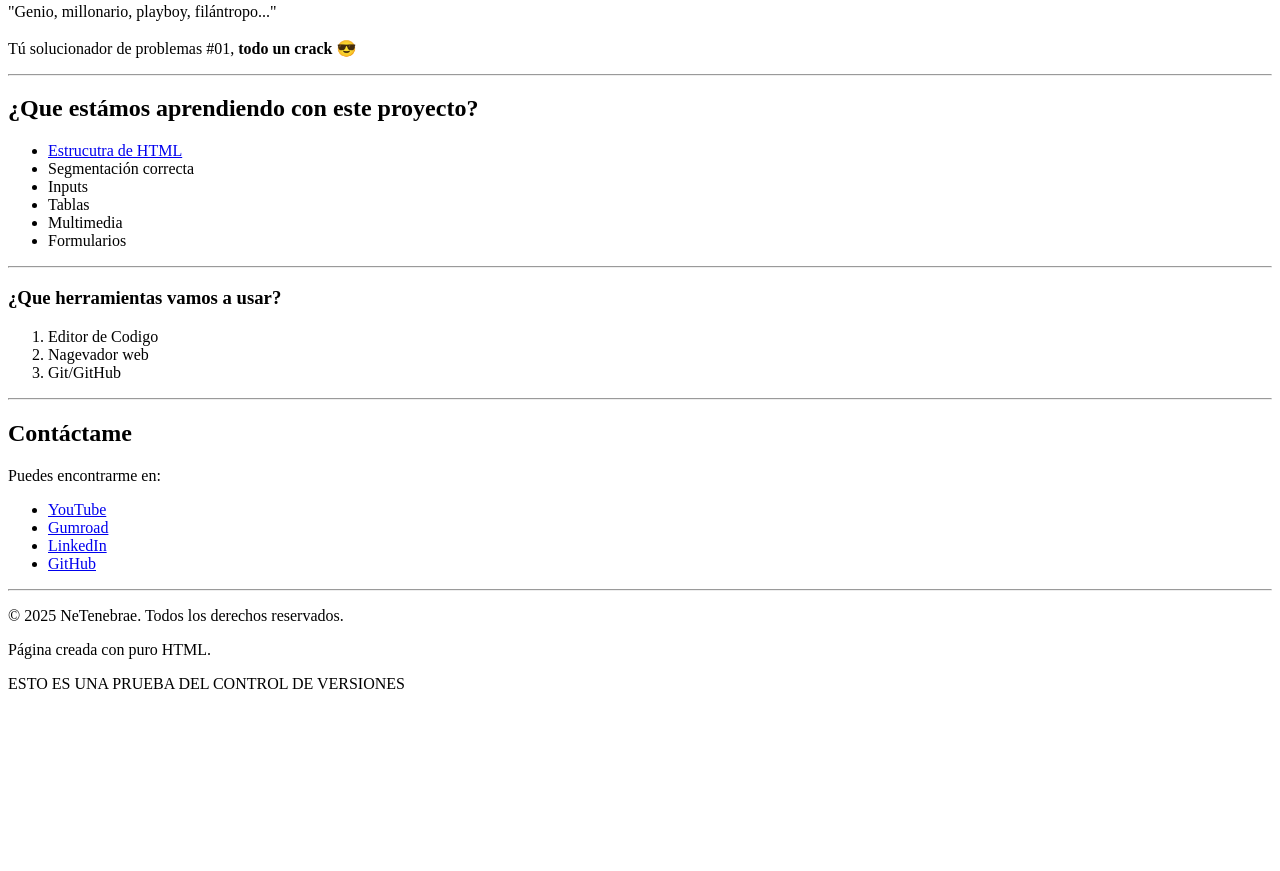
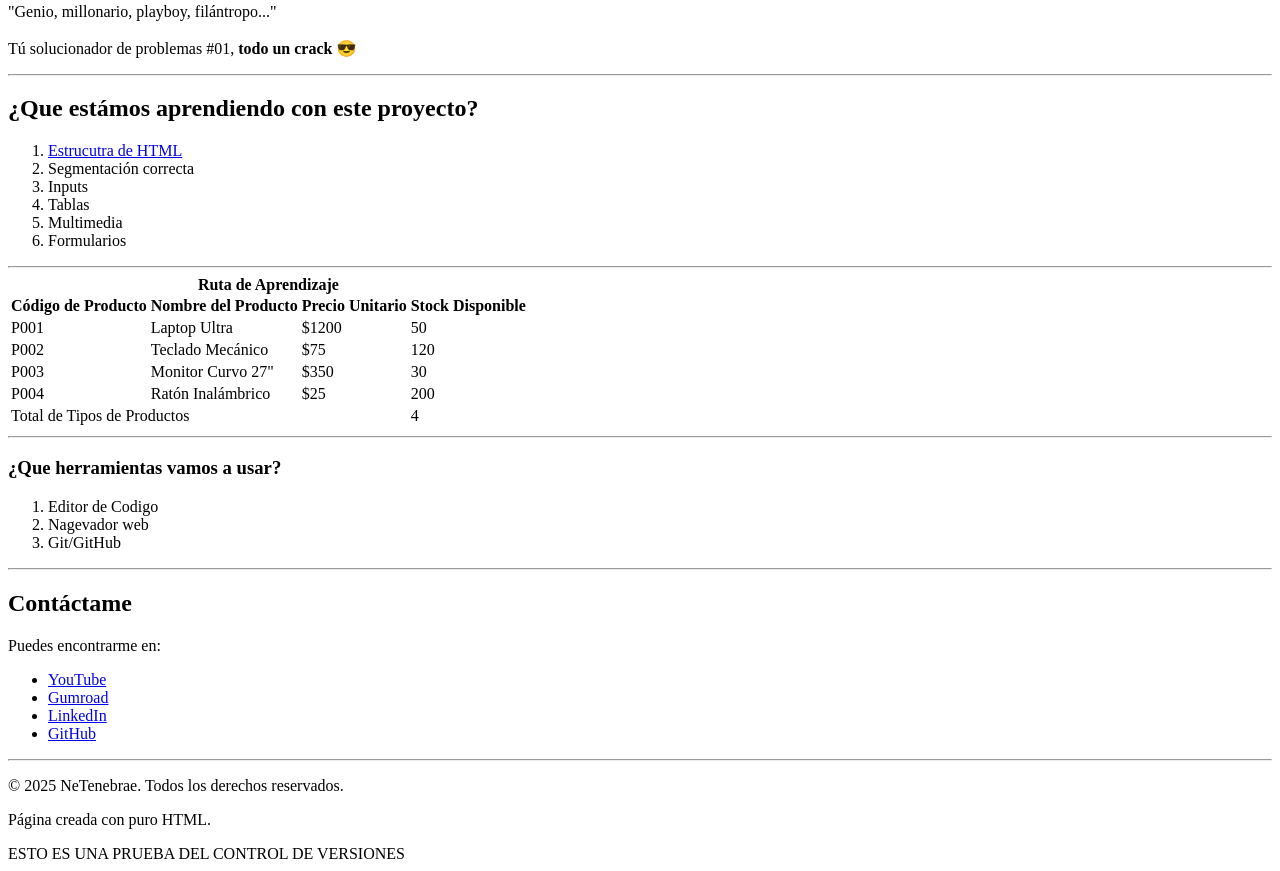
Before and after one commit to NeTenebraes/AprendiendoHTML, a plain HTML site: page index.HTML in a window 1280 px wide. Shown: the part 1097-1968 px from the top of the page. Before the commit the page ends 1798 px from the top, so only its background shows below. Drawn offline with Linux system fonts and the light colour scheme.

Commit message:
Esto es una prueba de Commit de un solo archivo

```diff
--- a/index.HTML
+++ b/index.HTML
@@ -2,25 +2,21 @@
 <html lang="es">
 <head>
     <meta charset="UTF-8">
-    <!-- # "Viewport" indica que vamos a trabajar con la herramienta "meta" de la pantalla de visualización, en este caso vamos a utilizar el atributo
-     "content" para definir el ancho por defecto del dispositivo que visualiza la pagina, esto es bastante útil ya que nos permite una correcta visualización
-     es dispositivos moviles. adicionalmente "initial-scale" nos va servir para definir un zoom inicial de 1 (O lo que es lo mismo, "Sin zoom")-->
     <meta name="viewport" content="width=device-width, initial-scale=1.0">
+    <meta name="robots" content="index, follow">
+    <meta name="description" content="Esta es una descripción de la pagina">
 
-    <meta name="robots" content="index, follow">
+    <title>Aprendiendo HMTL | NeTenebrae</title>
 
-    <!-- Definimos el titulo de la página Web -->
-    <title>NeTenebrae | Mi Blog Personal</title>
-    <!-- #Definir el Favicon-->
     <link rel="icon" type="image" href="../../../Recursos/Marca/Untitled.png">
-    <meta name="description">
+
 </head>
 <body>
 
     <header>
         <h1>Aprendiendo HTML con NeTenebrae</h1>
         <img src="../../../Recursos/Marca/Notion Background.png" alt="Background de Notion">
-        <hr>
+    <hr>
         <nav>
             <ul>
                 <li><a href="#Aprendizaje">¿Que aprenderemos en este archivo?.</a></li>
@@ -28,7 +24,6 @@
                 <li><a href="#Contactame">Sigueme para más contenido.</a></li>
             </ul>
         </nav>
-
     <hr>
         <h2>Desarrollador - Estudiante FullStack en <a href="https://www.freecodecamp.org" target="_blank">freeCodecamp.org</a></h2>
         <p>
@@ -49,17 +44,61 @@
     <hr>
     <section id="Aprendizaje">
         <h2>¿Que estámos aprendiendo con este proyecto?</h2>
-            <ul>
+            <ol>
                 <li><a href="./Estructura de HTML.HTML">Estrucutra de HTML</a></li>
                 <li>Segmentación correcta</li>
                 <li>Inputs</li>
                 <li>Tablas</li>
                 <li>Multimedia</li>
                 <li>Formularios</li>
-            </ul>
+            </ol>
     </section>
     <hr>
     <section id="Herramientas">
+        <table>
+            <caption><b>Ruta de Aprendizaje</b></caption>
+            <thead>
+                <tr>
+                    <th>Código de Producto</th>
+                    <th>Nombre del Producto</th>
+                    <th>Precio Unitario</th>
+                    <th>Stock Disponible</th>
+                </tr>
+            </thead>
+            <tbody>
+                <tr>
+                    <td>P001</td>
+                    <td>Laptop Ultra</td>
+                    <td>$1200</td>
+                    <td>50</td>
+                </tr>
+                <tr>
+                    <td>P002</td>
+                    <td>Teclado Mecánico</td>
+                    <td>$75</td>
+                    <td>120</td>
+                </tr>
+                <tr>
+                    <td>P003</td>
+                    <td>Monitor Curvo 27"</td>
+                    <td>$350</td>
+                    <td>30</td>
+                </tr>
+                <tr>
+                    <td>P004</td>
+                    <td>Ratón Inalámbrico</td>
+                    <td>$25</td>
+                    <td>200</td>
+                </tr>
+            </tbody>
+            <tfoot>
+                <tr>
+                    <td colspan="3">Total de Tipos de Productos</td>
+                    <td>4</td>
+                </tr>
+            </tfoot>
+        </table>
+<hr>
         <h3>¿Que herramientas vamos a usar?</h3>
         <ol>
             <li>Editor de Codigo</li>
```
